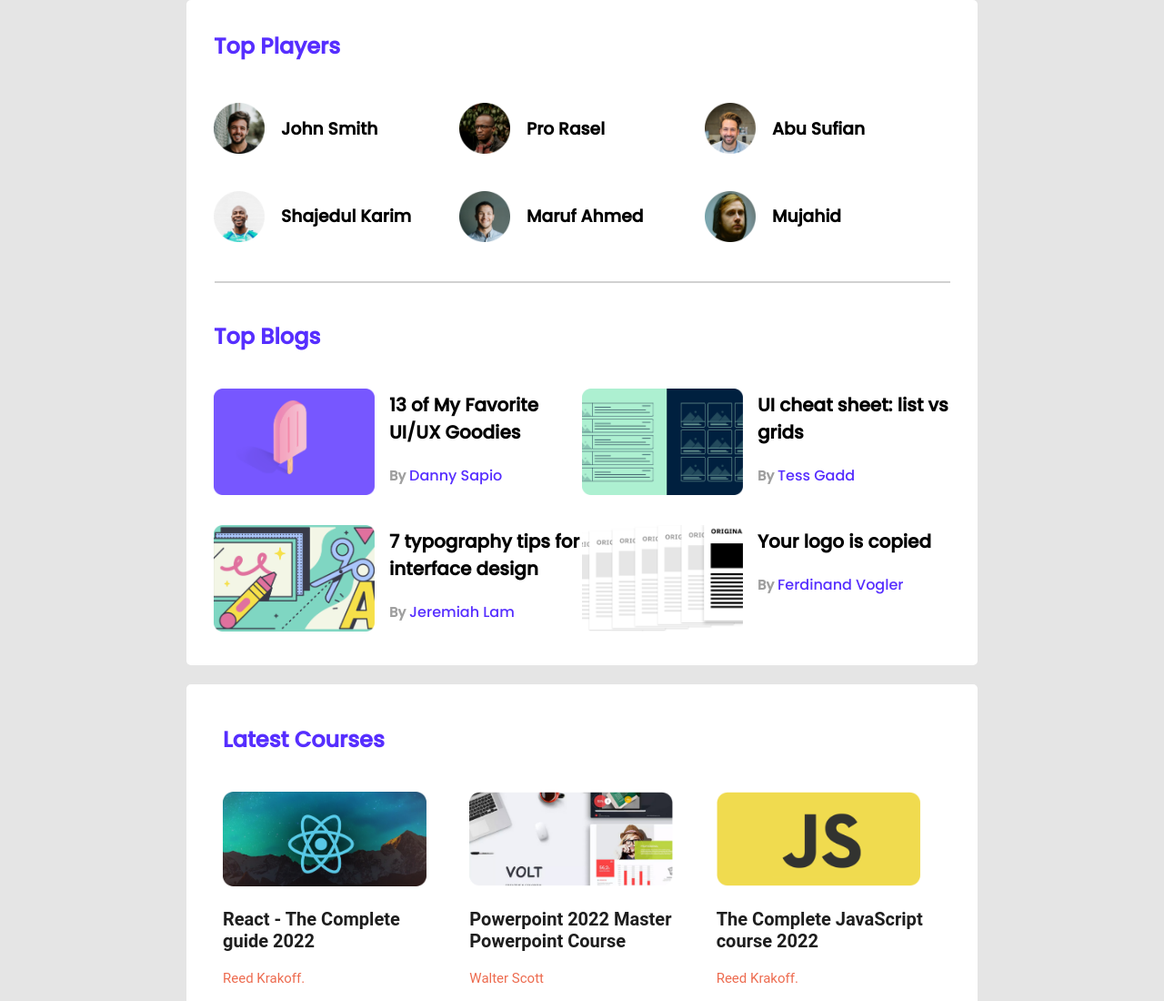
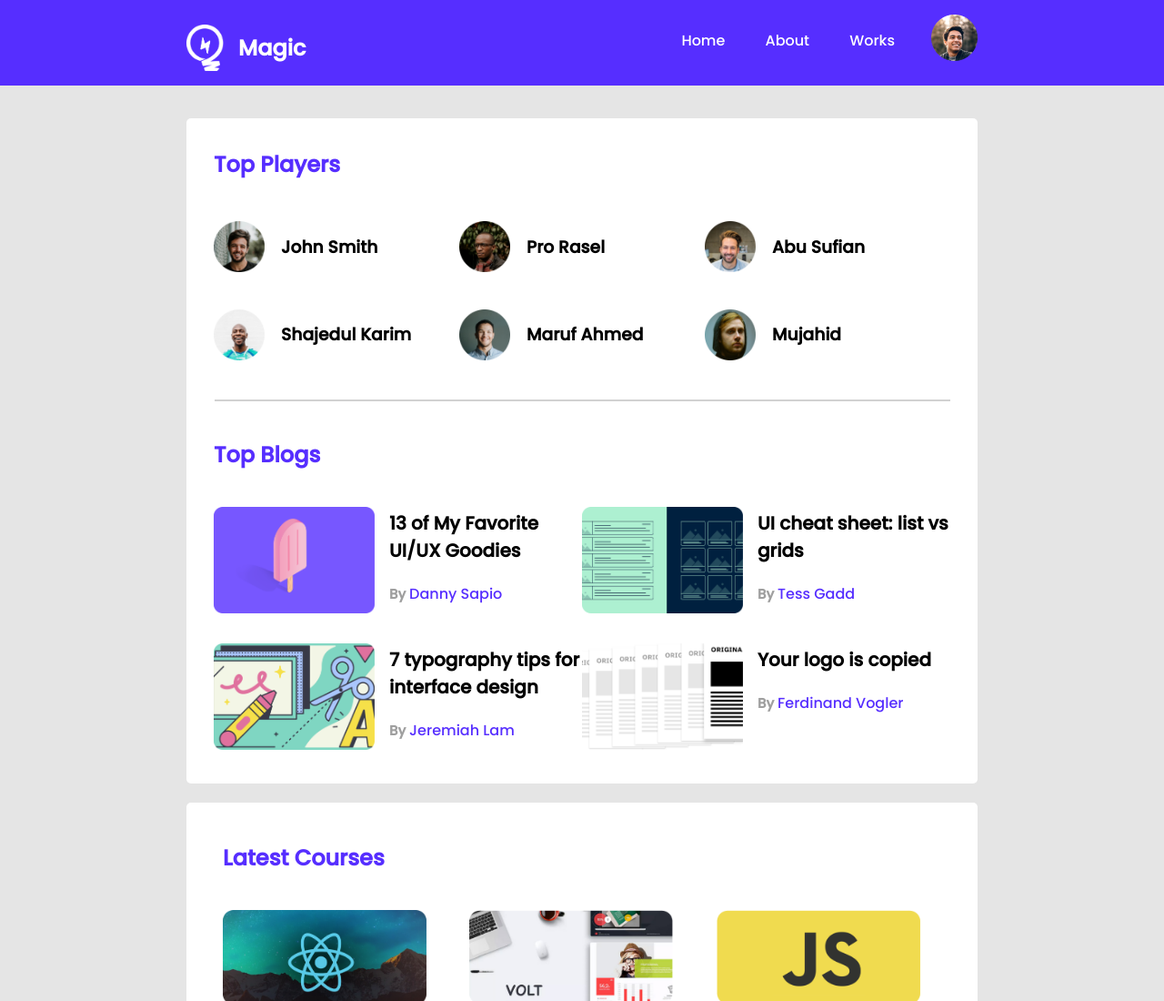
Before and after one commit to mamun1064/Second-Assignment, a plain HTML site: page index.html in a window 1280 px wide. Shown: the top 1100 px of the page at 91% size. Drawn offline with Linux system fonts and the light colour scheme.

Commit message:
header added

```diff
--- a/index.html
+++ b/index.html
@@ -9,7 +9,26 @@
     <link rel="stylesheet" href="style.css">
 </head>
 <body>
-    <header></header>
+    <header class="header-bg">
+        <section class="header-container">
+            <div class="header-wrap">
+                <div class="logo">
+                    <img src="images/icons/logo.png" alt="">
+                    <h2 class="logo-title">Magic</h2>
+                </div>
+                <div class="menu">
+                    <nav>
+                        <a href="#">Home</a>
+                        <a href="#">About</a>
+                        <a href="#">Works</a>
+                    </nav>
+                    <div class="profile-pic">
+                        <img src="images/icons/profile.png" alt="">
+                    </div>
+                </div>
+            </div>
+        </section>
+    </header>
     <!-- main section -->
     <main>
         <section class="container">
--- a/style.css
+++ b/style.css
@@ -20,6 +20,52 @@ main{
     -ms-border-radius: 5px;
     -o-border-radius: 5px;
     margin-bottom: 21px;
+}
+/* header style  */
+.header-bg{
+    height: 94px;
+    background: #562EFF;
+    display: flex;
+    flex-direction: column;
+    align-items: center;
+    margin-bottom: 36px;
+}
+.header-container{
+    width: 870px;
+}
+.header-wrap{
+   display: flex;
+   justify-content: space-between;
+   align-items: center;
+}
+.logo{
+    display: flex;
+    align-items: center;
+    margin-top: 15px;
+}
+.logo img{
+    width: 41px;
+    height: 51px;
+    margin-right: 16px;
+}
+.logo h2{
+    color: white;
+    font-size: 24px;
+}
+.menu{
+    display: flex;
+    align-items: center;
+}
+.menu .profile-pic img{
+    width: 51px;
+    height: 51px;
+}
+.menu nav a{
+    text-decoration: none;
+    font-weight: 400;
+    font-size: 16px;
+    margin-right: 40px;
+    color: white;
 }
 /* top player style */
 .top-players{
@@ -150,6 +196,12 @@ hr{
 /* media queries style  */
 /* mobile devices  */
 @media (max-width:688px) {
+    .header-container{
+        width: 100%;
+    }
+    .menu{
+        display: none;
+    }
     .container{
         width: 100%;
     }
@@ -162,6 +214,9 @@ hr{
 }
 /* tablet devices  */
 @media only screen and (min-width: 688px) and (max-width: 992px) {
+    .header-container{
+        width: 100%;
+    }
     .container{
         width: 100%;
     }
```
